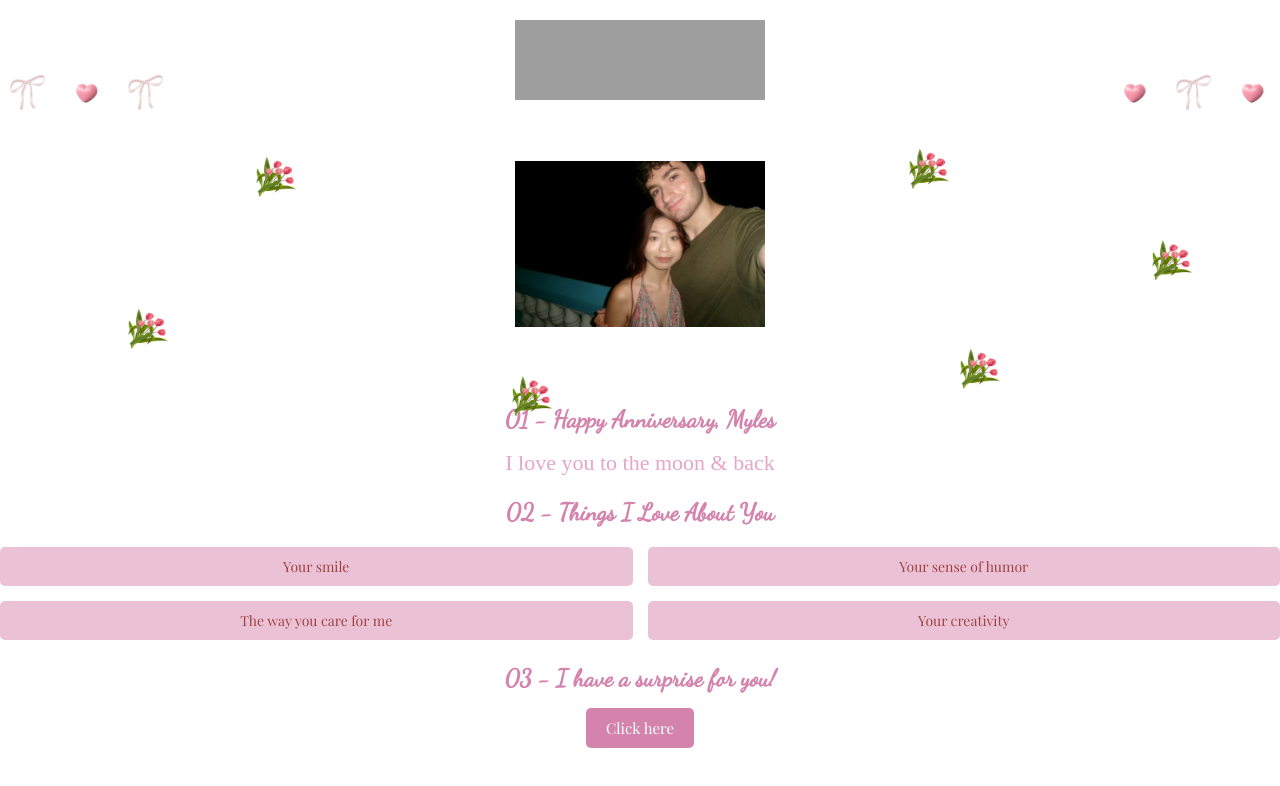
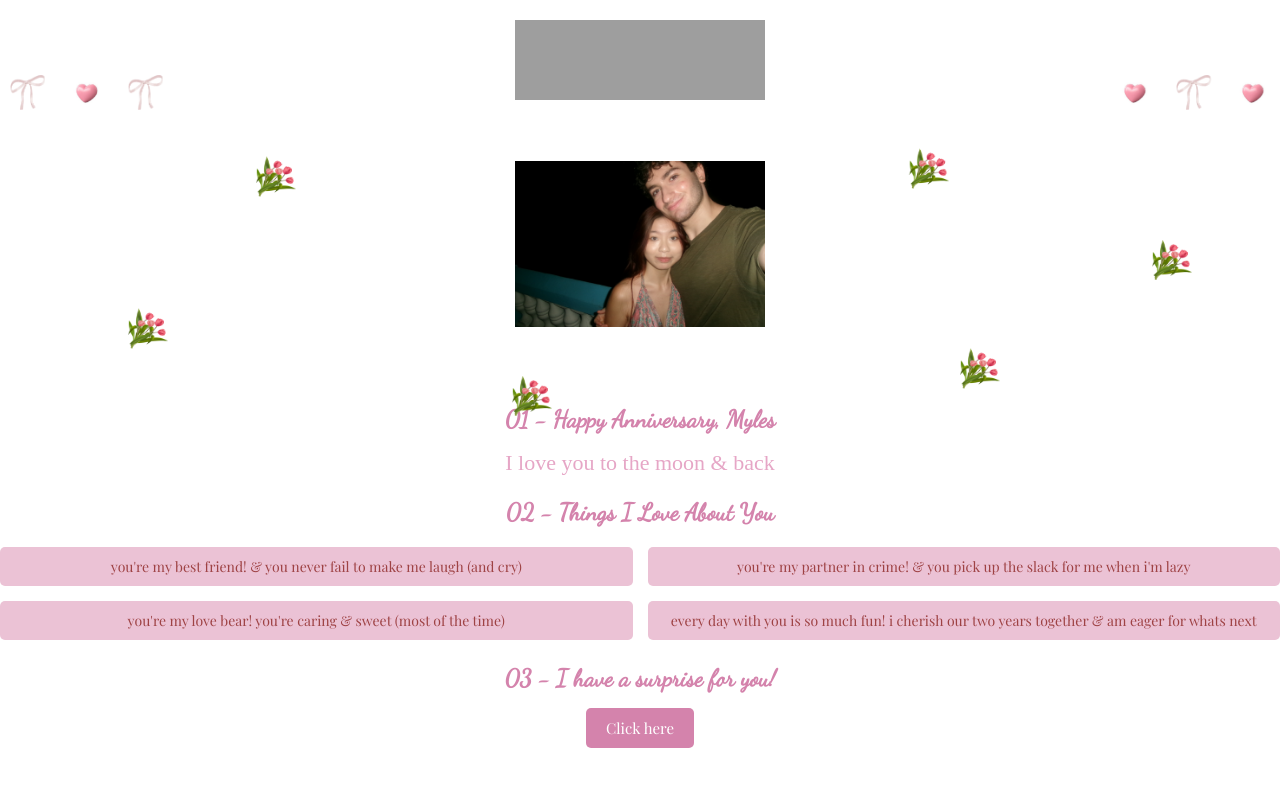
Before and after one commit to jannawaanng/openthis, a plain HTML site: page index.html in a window 1280 px wide. Drawn offline with nearby package versions, Linux system fonts and the light colour scheme; grey boxes are pictures that could not be loaded.

Commit message:
Add files via upload

```diff
--- a/index.html
+++ b/index.html
@@ -47,10 +47,10 @@
 
         <h2>02 - Things I Love About You</h2>
         <div class="love-boxes">
-            <div class="box">Your smile</div>
-            <div class="box">Your sense of humor</div>
-            <div class="box">The way you care for me</div>
-            <div class="box">Your creativity</div>
+            <div class="box">you're my best friend! & you never fail to make me laugh (and cry)</div>
+            <div class="box">you're my partner in crime! & you pick up the slack for me when i'm lazy</div>
+            <div class="box">you're my love bear! you're caring & sweet (most of the time) </div>
+            <div class="box">every day with you is so much fun! i cherish our two years together & am eager for whats next </div>
         </div>
 
         <h3>03 - I have a surprise for you!</h3>
```
